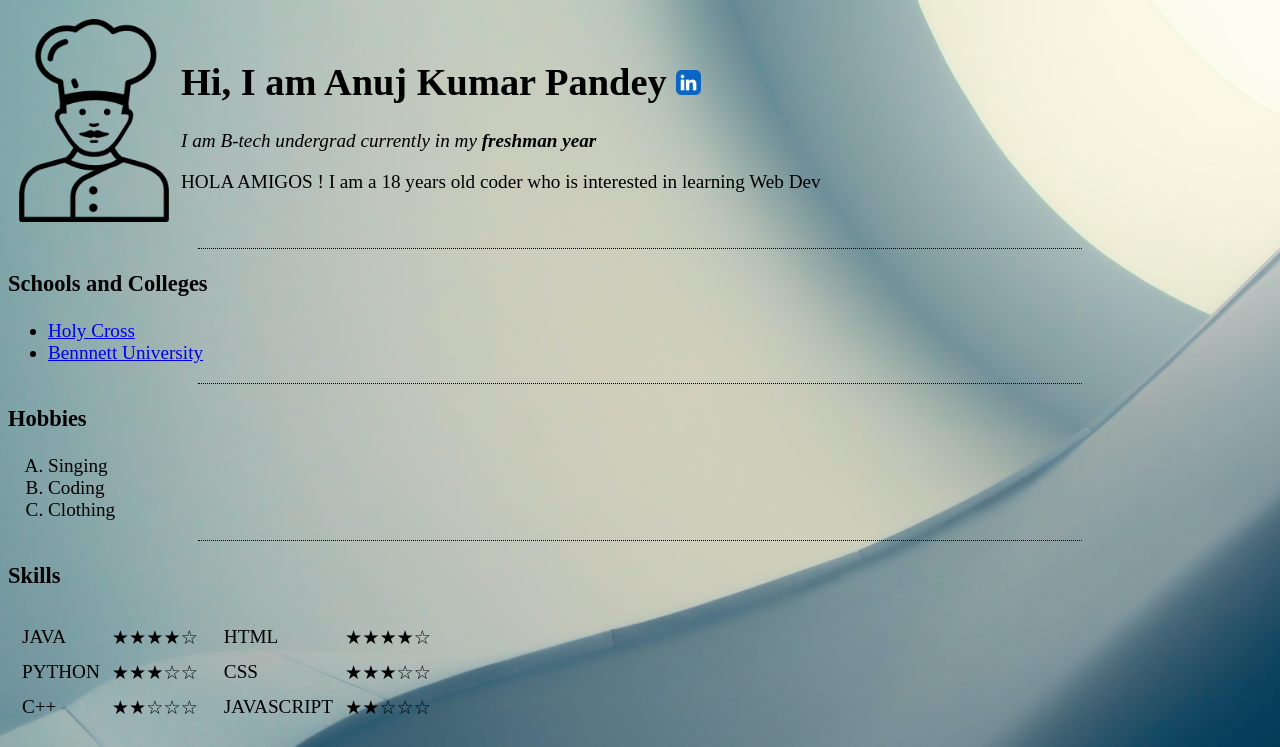
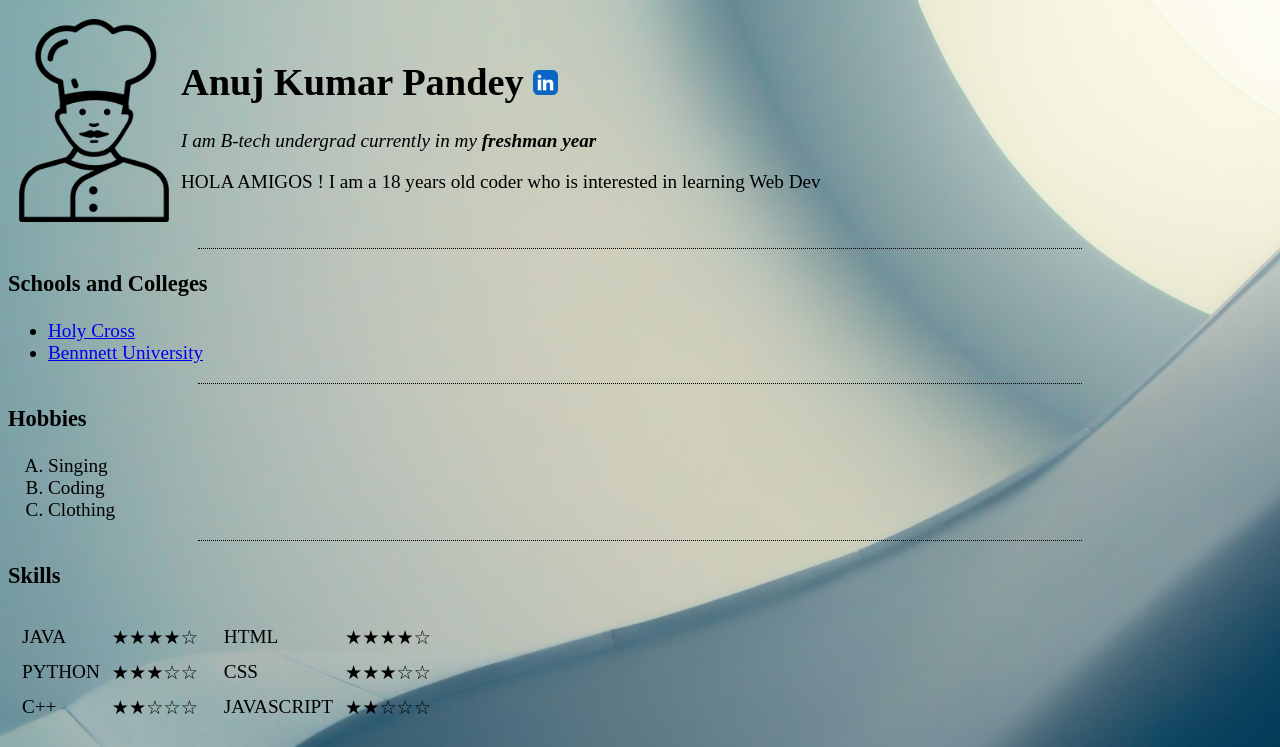
Before and after one commit to codermal7/The-Portfoli, a plain HTML site: page index.html in a window 1280 px wide. Shown: the top 747 px of the page. Drawn offline with Linux system fonts and the light colour scheme.

Commit message:
Update index.html

```diff
--- a/index.html
+++ b/index.html
@@ -39,7 +39,7 @@
         <tr>
             <td><img src="chef.png" alt="not available" width="150"></td>
             <td>
-                <h1>Hi, I am Anuj Kumar Pandey <a href="https://www.linkedin.com/in/anuj-kumar-pandey-6151a81b5/"
+                <h1>Anuj Kumar Pandey <a href="https://www.linkedin.com/in/anuj-kumar-pandey-6151a81b5/"
                         target="blank"><img src="linkedin-app.png" alt="Not" width="25"></a></h1>
                 <p><em>I am B-tech undergrad currently in my <strong>freshman year</strong> </em></p>
                 <p>HOLA AMIGOS ! I am a 18 years old coder who is interested in learning Web Dev</p>
```
